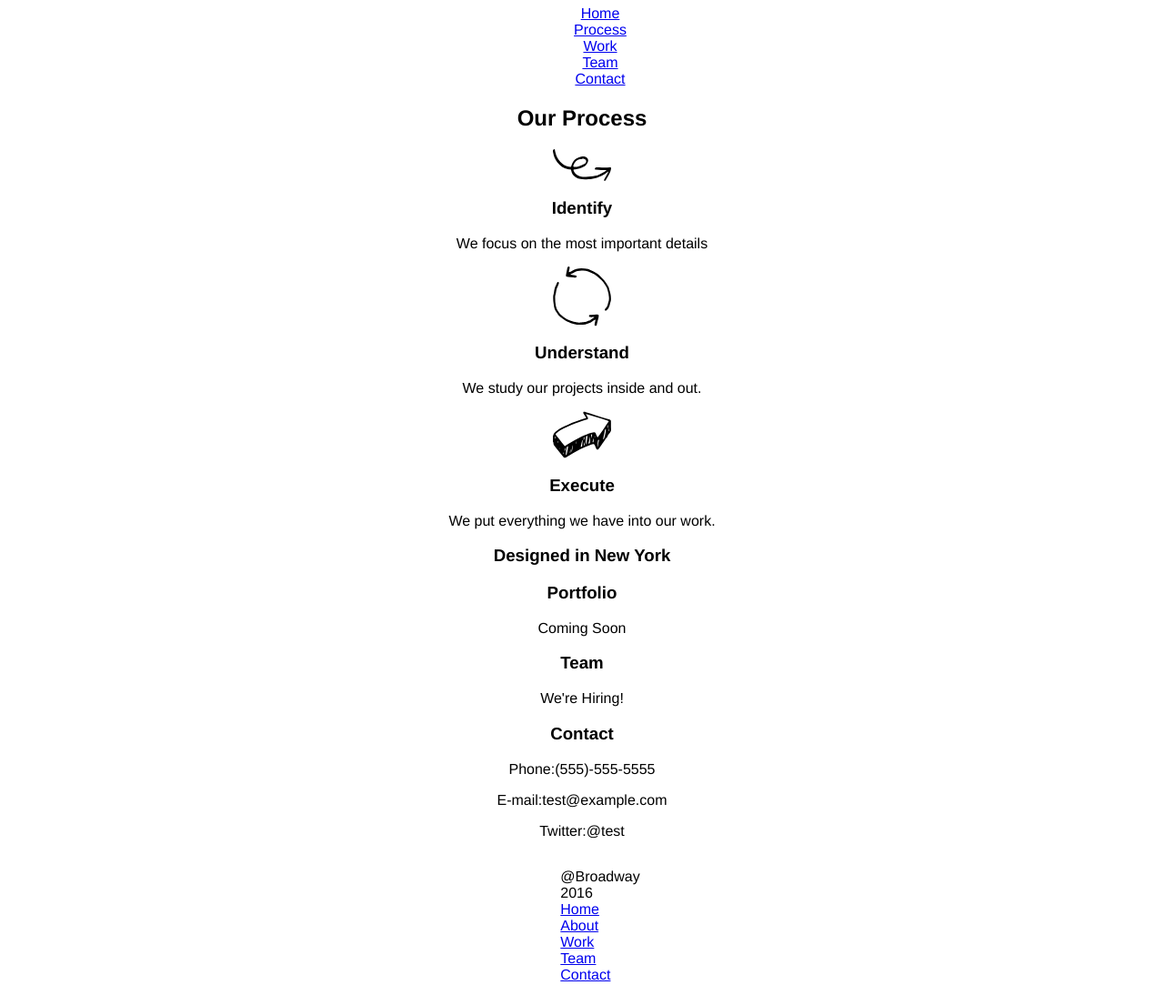
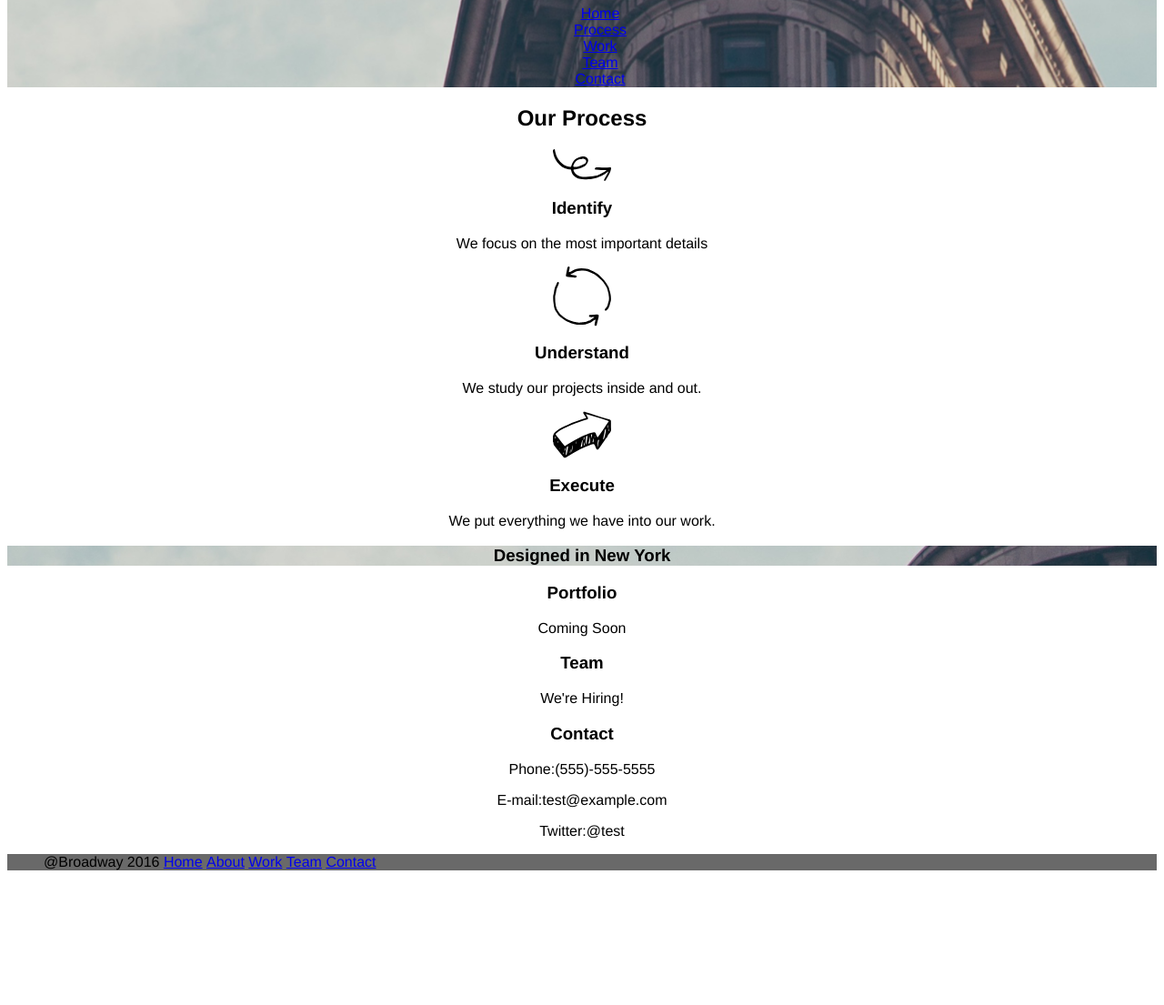
Before and after one commit to Ace7884/CodeCademy-Broadway, a plain HTML site: page index.html in a window 1280 px wide. Shown: the part 60-1165 px from the top of the page at 91% size. After the commit the page ends 1033 px from the top, so only its background shows below. Drawn offline with Linux system fonts and the light colour scheme.

Commit message:
Setup Horizontal nav and background image

```diff
--- a/css/style.css
+++ b/css/style.css
@@ -1,15 +1,23 @@
-body {
+body{
 text-align:center;
 font-family: helvetica,sans-serif;
-}
-
-li
-,#footer {
-    list-style:none;
 
 }
-#footer{
+#headingNav ,#banner{
+background-image: url(../imgs/the-flatiron-building.png);
+}
+#headingNav{
+    background-position:80%;
+    background-repeat: no-repeat;
+}
+li{
+    list-style:none;
+}
+#footer {
     text-align:left;
-    display:inline-block;
-
+    background-color:dimgray;
+    -webkit-padding-start: 0px;
 }
+#footer ul li{
+    display:inline;
+}
--- a/index.html
+++ b/index.html
@@ -8,7 +8,7 @@
 </head>
 
 <body>
-        <div id="headingAndNav">
+        <div id="headingNav">
             <h1>Broadway Design</h1>
             <ul>
               <li><a href="#">Home</a></li>
```
